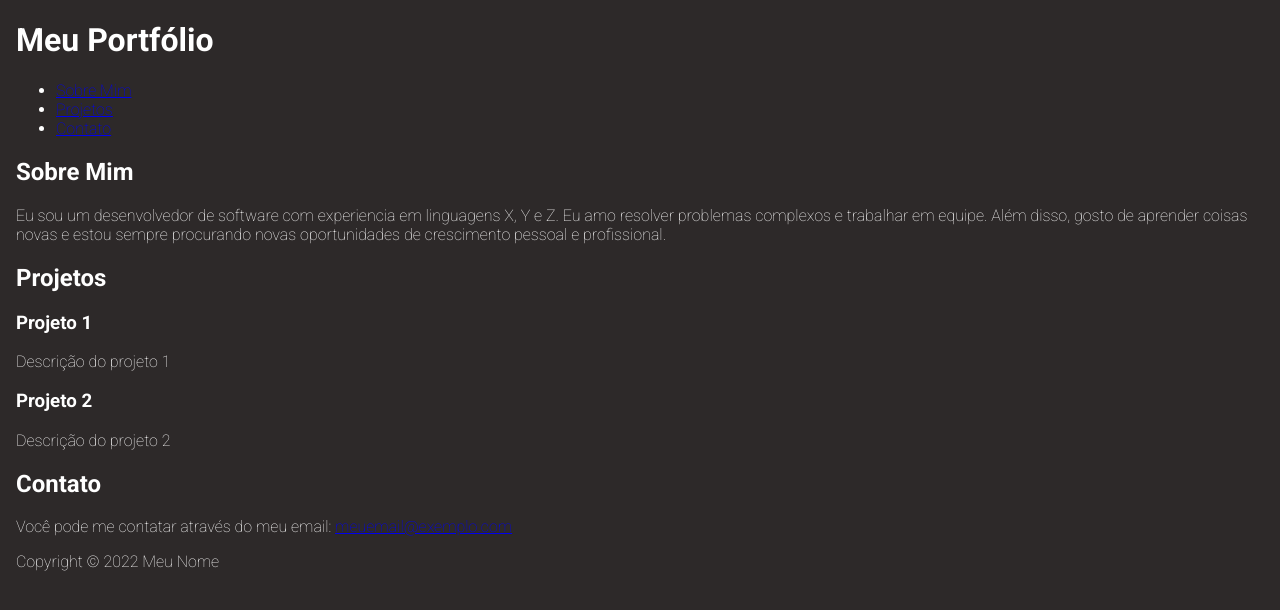
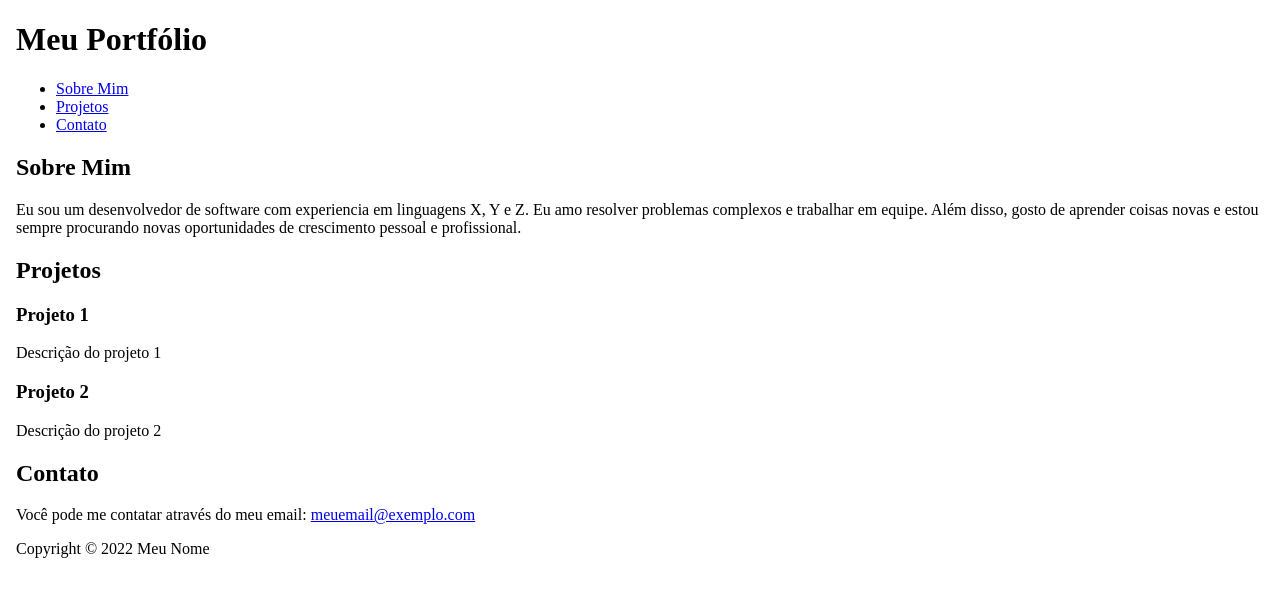
Before and after one commit to EsnunAlfaer/SitePessoal, a Next.js app: page / in a window 1280 px wide. Shown: the top 610 px of the page. Built offline with nearby package versions, Linux system fonts and the light colour scheme.

Commit message:
Correção css

```diff
--- a/pages/index.css
+++ /dev/null
@@ -1,15 +0,0 @@
-@import url('https://fonts.googleapis.com/css2?family=Roboto:wght@100;700&display=swap');
-
-:root{
-  --preto: #2d2929;
-  --preto2: #2c2c2c;
-}
-
-*{
-  background-color:var(--preto);
-}
-
-body{
-    color:white;
-    font-family:Roboto;
-  }
--- a/pages/index.js
+++ b/pages/index.js
@@ -1,6 +1,5 @@
 import react from "react";
 import reactDom from "react-dom";
-import './index.css';
 
 function Home() {
 
```
